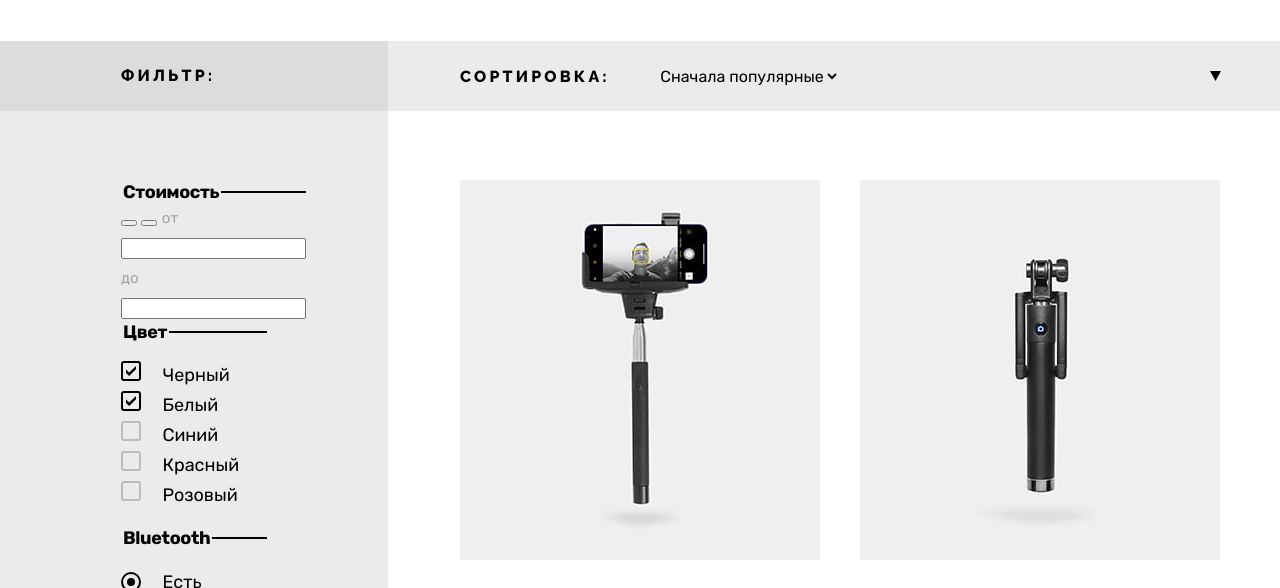
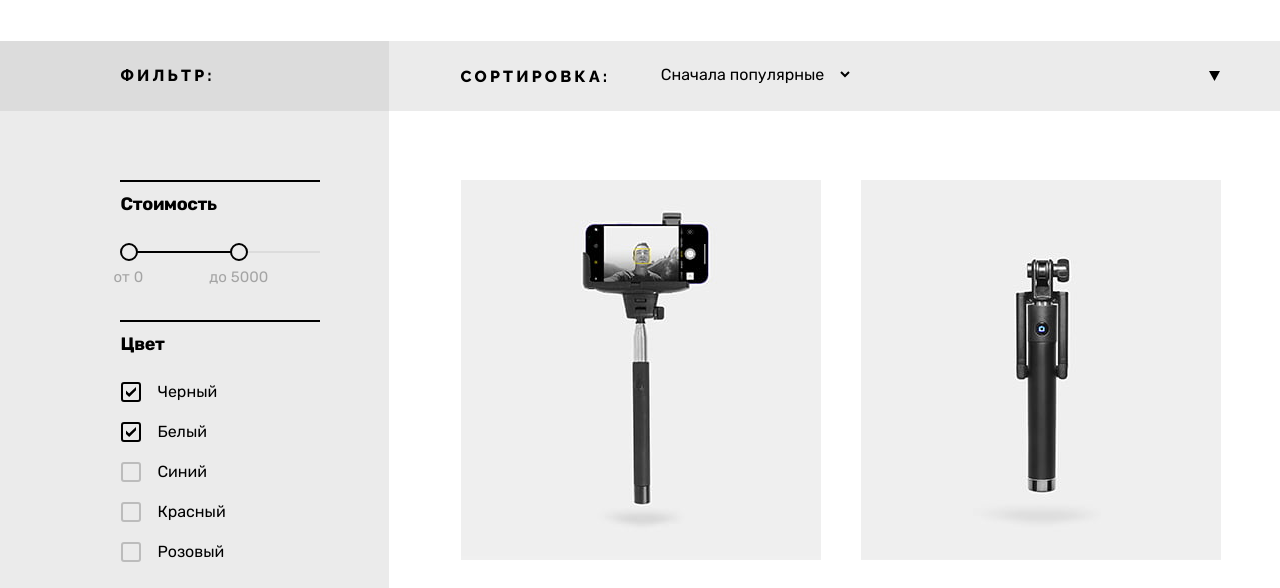
Before and after one commit to Bazhko/1467059-device-32, a plain HTML site: page catalog.html in a window 1280 px wide. Shown: the part 364-952 px from the top of the page. Drawn offline with Linux system fonts and the light colour scheme.

Commit message:
finish layout and style

```diff
--- a/catalog.html
+++ b/catalog.html
@@ -149,24 +149,37 @@
         <div class="catalog-products_filters-wrap">
           <div class="catalog-products_filters_content-wrap">
             <form class="catalog-filter selfie-sticks_filters" action="https://echo.htmlacademy.ru/" method="get">
+              <div class=catalog-filter_fieldset-wrap>
                 <fieldset class="catalog-filter-group">
-                <legend class="catalog-filter-heading">Стоимость</legend>
+                  <legend class="catalog-filter-heading catalog-filter-heading_cost">Стоимость</legend>
+
+                  <div class="range">
+                    <div class="range-scale">
+                      <div class="range-bar" style="left: 9px; width: 110px;">
                         <button class="range-toggle toggle-min" type="button">
                           <span class="visually-hidden">Изменить минимальную цену.</span>
                         </button>
                         <button class="range-toggle toggle-max" type="button">
                           <span class="visually-hidden">Изменить максимальную цену.</span>
                         </button>
+                      </div>
+                    </div>
+
+                    <div class="range-wrapper-inputs">
                       <label class="catalog-filter-label">
-                  от <input class="catalog-filter-input" type="number" name="min-price">
+                        от <input class="catalog-filter-input" type="number" name="min-price" placeholder="0">
                       </label>
                       <label class="catalog-filter-label">
-                  до <input class="catalog-filter-input" type="number" name="max-price">
+                        до <input class="catalog-filter-input" type="number" name="max-price" placeholder="5000">
                       </label>
+                    </div>
+                  </div>
                 </fieldset>
+              </div>
 
+              <div class="catalog-filter_fieldset-wrap catalog-filter_fieldset-wrap_color">
                 <fieldset class="catalog-filter-group">
-                <legend class="catalog-filter-heading">Цвет</legend>
+                  <legend class="catalog-filter-heading catalog-filter-heading_color">Цвет</legend>
                   <ul class="catalog-filter_color-list">
                     <li class="catalog-filter_color-list_item">
                       <label class="control">
@@ -209,9 +222,11 @@
                     </li>
                   </ul>
                 </fieldset>
+              </div>
 
+              <div class="catalog-filter_fieldset-wrap">
                 <fieldset class="catalog-filter-group">
-                <legend class="catalog-filter-heading">Bluetooth</legend>
+                  <legend class="catalog-filter-heading catalog-filter-heading_bluetooth">Bluetooth</legend>
                   <ul class="catalog-filter_bluetooth-list">
                     <li class="catalog-filter_bluetooth-list_item">
                       <label class="radio-control">
@@ -230,6 +245,7 @@
                     </li>
                   </ul>
                 </fieldset>
+              </div>
               <button class="catalog-filter_form_button button-yellow-dark-crossline button" type="submit">Показать</button>
             </form>
           </div>
--- a/styles/styles.css
+++ b/styles/styles.css
@@ -212,7 +212,7 @@ body {
   border: none;
   width: 304px;
   vertical-align: middle;
-  border-right: 2px solid rgba(0, 0, 0, 0);
+
 }
 
 .header_search:hover .header_search_field::placeholder {
@@ -235,10 +235,6 @@ body {
   border-color: black;
 }
 
-
-.header_search:active .header_search_button {
-  display: block;
-}
 
 .header_search_field::placeholder {
   color: rgba(0, 0, 0, 0.3);
@@ -249,12 +245,30 @@ body {
 }
 
 .header_search_button {
-  display: none;
+  display: block;
   width: 162px;
   line-height: 19px;
-  border: none;
   background-color: inherit;
   border-radius: 0 25px 25px 0;
+  border: none;
+  outline: 2px solid black;
+}
+
+.header_search_button:hover {
+  background-color: #000;
+  color: #fff;
+}
+
+.header_search_button:focus:hover {
+  outline-color: #000;
+}
+
+.header_search_button:active {
+  color: rgba(255, 255, 255, 0.3);
+}
+
+.header_search_field:placeholder-shown + .header_search_button {
+  display: none;
 }
 
 .header_navigation-user-list_item {
@@ -419,7 +433,6 @@ body {
 }
 
 .cart_prod_list {
-
   width: 100%;
   color: #fff;
   padding: 0px;
@@ -595,7 +608,6 @@ body {
   font-family: "Rubik", sans-serif;
   font-size: 30px;
   color: rgba(0, 0, 0, 0.3);
-  display: inline-block;
   line-height: 45px;
   width: 50px;
   height: 50px;
@@ -743,7 +755,6 @@ body {
   font-weight: 800;
   position: absolute;
   z-index: 0;
-  left: 291px;
   right: 49px;
   top: 83px;
   grid-row: 1 / 2;
@@ -811,9 +822,11 @@ body {
   font-size: 16px;
 }
 
+.main_promo_slider_item:nth-child(3) .main_promo_slider_item_spec_description:nth-child(4) {
+  min-width: 140px;
+}
+
 .slider-btn {
-  width: 20px;
-  height: 60px;
   border: none;
   grid-column: 1 / 2;
   grid-row: 1 / 5;
@@ -1056,6 +1069,10 @@ body {
   overflow: hidden;
   margin: 0;
   padding: 0;
+}
+
+.main_contacts h3 {
+  color: #444444;
 }
 
 .main_about-services_list_item {
@@ -1154,12 +1171,12 @@ body {
 .main_delivery-order_button-wrap::after {
   content: "";
   display: inline-block;
-  margin-right: 30px;
+  margin-right: 33px;
   width: 40px;
   height: 40px;
   border-radius: 50%;
   opacity: 50%;
-  background: #DCDCDC url(../img/info.svg) no-repeat 50% 50%;
+  background: #DCDCDC url(../img/info.svg) no-repeat 50% 47%;
 }
 
 /* Поп ап с формой доставки */
@@ -1547,12 +1564,23 @@ padding-right: 45px;
   background-color: #F0F0F0;
   width: 600px;
   height: 42px;
-  border-bottom: 3px solid rgba(0, 0, 0, 0.1);
+  border-bottom: 3px solid rgba(0, 0, 0, 1);
   padding: 10px 0 0 0px;
+  font-family: "Rubik", sans-serif;
+  font-size: 18px;
+  color: #444444;
+  line-height: 30px;
 }
 
 .main_subscription_form_field:focus  {
   outline: none;
+}
+
+.main_subscription_form_field:placeholder-shown {
+  border-bottom: 3px solid rgba(0, 0, 0, 0.1);
+}
+
+.main_subscription_form_field:placeholder-shown:focus {
   background-color: #DCDCDC;
 }
 
@@ -1563,9 +1591,11 @@ padding-right: 45px;
 
 .main_subscription_form_field:hover::placeholder {
   color:rgba(44, 44, 44, 0.7);
+  background: none;
 }
 
 .main_subscription_form_field:hover {
+  background: none;
   border-bottom: 3px solid rgba(0, 0, 0, 0.2);
 }
 
@@ -1574,7 +1604,7 @@ padding-right: 45px;
   border-bottom: 3px solid rgba(0, 0, 0, 1);
 }
 
-.main_subscription_form_field:focus:invalid {
+.main_subscription_form_field_invalid {
   background-color: #F0F0F0;
   border-bottom: 3px solid #FF3D3D;
 }
@@ -1584,6 +1614,20 @@ padding-right: 45px;
   height: 55px;
   border: 3px solid rgba(0, 0, 0, 0.1);
   padding-left: 4px;
+}
+
+.main_subscription_form_button:focus-within {
+  outline: none;
+  border-color: #AF4FFF;
+}
+
+.main_subscription_form_button:hover {
+  background-color: #000;
+  color: #fff;
+}
+
+.main_subscription_form_button:active {
+  color: rgba(255, 255, 255, 0.3);
 }
 
 .main_subscription_cost {
@@ -1836,6 +1880,7 @@ padding-bottom: 44px;
 /* Фильтр каталога */
 
 .catalog-products_filters {
+  width: 329px;
   background-color: #EBEBEB;
   flex-grow: 1;
 }
@@ -1843,6 +1888,15 @@ padding-bottom: 44px;
 .catalog-products_filters_heading-wrap {
   background-color: #DCDCDC;
   height: 70px;
+  padding-right: 68px;
+}
+
+
+
+.catalog-filter_fieldset-wrap {
+  border-top: 2px solid black;
+  padding-top: 12px;
+  margin-bottom: 34px;
 }
 
 .catalog-products_filters_heading {
@@ -1861,22 +1915,24 @@ padding-bottom: 44px;
 }
 
 .catalog-products_filters-wrap {
-  padding-top: 71px;
+  padding-top: 69px;
+  padding-right: 69px;
 }
 
 .catalog-products_filters_content-wrap {
   box-sizing: border-box;
-  width: 207px;
+  width: 206px;
   margin-left: auto;
-  margin-right: 121px;
-  padding-left: 61px;
-
+  padding-left: 6px;
 }
 
 .catalog-filter-heading {
   line-height: 20px;
   font-weight: 700;
   letter-spacing: -0.02em;
+  margin-bottom: 14px;
+  padding: 0 0 0 1px;
+  min-height: 34px;
 }
 
 .catalog-filter-label {
@@ -1886,18 +1942,117 @@ padding-bottom: 44px;
 }
 
 .catalog-filter {
+  width: 200px;
   background-color: #EBEBEB;
 }
 
-.catalog-filter_color-list {
-  padding: 0;
-}
-
+/* Ползунок с ценой */
+
+.range {
+  padding-top: 9px;
+}
+
+.range-scale {
+  position: relative;
+  background-color: #DCDCDC;
+  height: 2px;
+  width: 200px;
+  margin-bottom: 15px;
+}
+
+.range-bar {
+  position: absolute;
+  height: 2px;
+  background-color: #000;
+}
+
+.range-toggle {
+  position: absolute;
+  padding: 0;
+  width: 18px;
+  height: 18px;
+  border: 2px solid #000;
+  border-radius: 50%;
+  background-color: #EBEBEB;
+  top: -8px;
+  box-sizing: border-box;
+}
+
+.range-toggle:focus-visible {
+  outline: none;
+  border-color: #AF4FFF;
+}
+
+.range-toggle:active {
+  background-color: #000;
+}
+
+.toggle-min {
+  left: -9px;
+}
+
+.toggle-max {
+  right: -9px;
+}
+
+.range-wrapper-inputs {
+  display: flex;
+  max-width: 192px;
+  margin-left: -6px;
+}
+
+.catalog-filter-label {
+  display: flex;
+  max-width: 100px;
+}
+
+.catalog-filter-input {
+  border: none;
+  background: none;
+  width: 100%;
+  padding: 0 4px;
+  color: rgba(0, 0, 0, 0.3);
+  font-family: inherit;
+}
+
+.catalog-filter-heading_color {
+  margin-bottom: 13px;
+}
+
+.catalog-filter-input::placeholder {
+  color: rgba(0, 0, 0, 0.3);
+  font-family: "Rubik", sans-serif;
+  font-size: 15px;
+}
+
+.catalog-filter-input::-webkit-inner-spin-button,
+.catalog-filter-input::-webkit-outer-spin-button {
+  appearance: none;
+  margin: 0;
+}
 
 /* Стилизация чекбоксов в фильтре */
 
 .catalog-filter_color-list {
   list-style: none;
+  margin: 0 0 0 1px;
+  padding: 0;
+}
+
+.catalog-filter_color-list_item {
+  height: 20px;
+}
+
+.catalog-filter_color-list_item:not(:last-child) {
+  margin-bottom: 20px;
+}
+
+.catalog-filter_fieldset-wrap_color {
+  margin-bottom: 44px;
+}
+
+.catalog-filter-heading_bluetooth {
+  margin-bottom: 8px;
 }
 
 .control-input {
@@ -1912,7 +2067,7 @@ padding-bottom: 44px;
   border: 2px solid rgba(0, 0, 0, 0.2);
   border-radius: 3px;
   box-sizing: border-box;
-  margin-right: 17px;
+  margin-right: 13px;
 }
 
 .control-input:checked + .control-mark {
@@ -2008,10 +2163,20 @@ padding-bottom: 44px;
 
 .catalog-filter_bluetooth-list {
   padding: 0;
+  margin: 0;
 }
 
 .catalog-filter_bluetooth-list {
   list-style: none;
+}
+
+.catalog-filter_bluetooth-list_item:not(:last-child) {
+  margin-bottom: 9px;
+}
+
+.control {
+  font-size: 16px;
+  line-height: 21px;
 }
 
 .radio-control {
@@ -2025,9 +2190,13 @@ padding-bottom: 44px;
 
 .radio-control-label {
   display: inline-block;
-  margin-left: 17px;
+  margin-left: 13px;
   vertical-align: middle;
-
+  font-size: 16px;
+}
+
+.control-label {
+  vertical-align: top;
 }
 
 .radio-control-mark {
@@ -2053,6 +2222,7 @@ padding-bottom: 44px;
 
 .radio-control-input:checked + .radio-control-mark {
   border: 2px solid #000;
+  /* margin-left: 1px; */
 }
 
 .radio-control-input:checked + .radio-control-mark::before {
@@ -2121,11 +2291,12 @@ padding-bottom: 44px;
 
 .catalog-filter_form_button {
   width: 200px;
+  margin: 3px 0 0 1px;
+  padding-left: 3px;
 }
 
 .catalog-filter-group {
   border: none;
-  border-top: 2px solid #000;
   padding: 0;
   margin: 0;
 }
@@ -2161,7 +2332,10 @@ padding-bottom: 44px;
   font-weight: 400;
   line-height: 19px;
   border: none;
+  width: 196px;
   background-color: inherit;
+  vertical-align: top;
+  margin-top: 3px;
 }
 
 .filter-order-button {
@@ -2177,7 +2351,7 @@ padding-bottom: 44px;
 .filter-order-button_descending {
   background: url(../img/sort-down.svg) no-repeat 50% 50%;
   opacity: 20%;
-  margin-right: -10px;
+  margin-right: -9px;
 }
 
 .filter-order-button_ascending {
```
Also changed, not shown: index.html (+13 -13 lines). Lines whose indentation alone changed are shown as unchanged.
